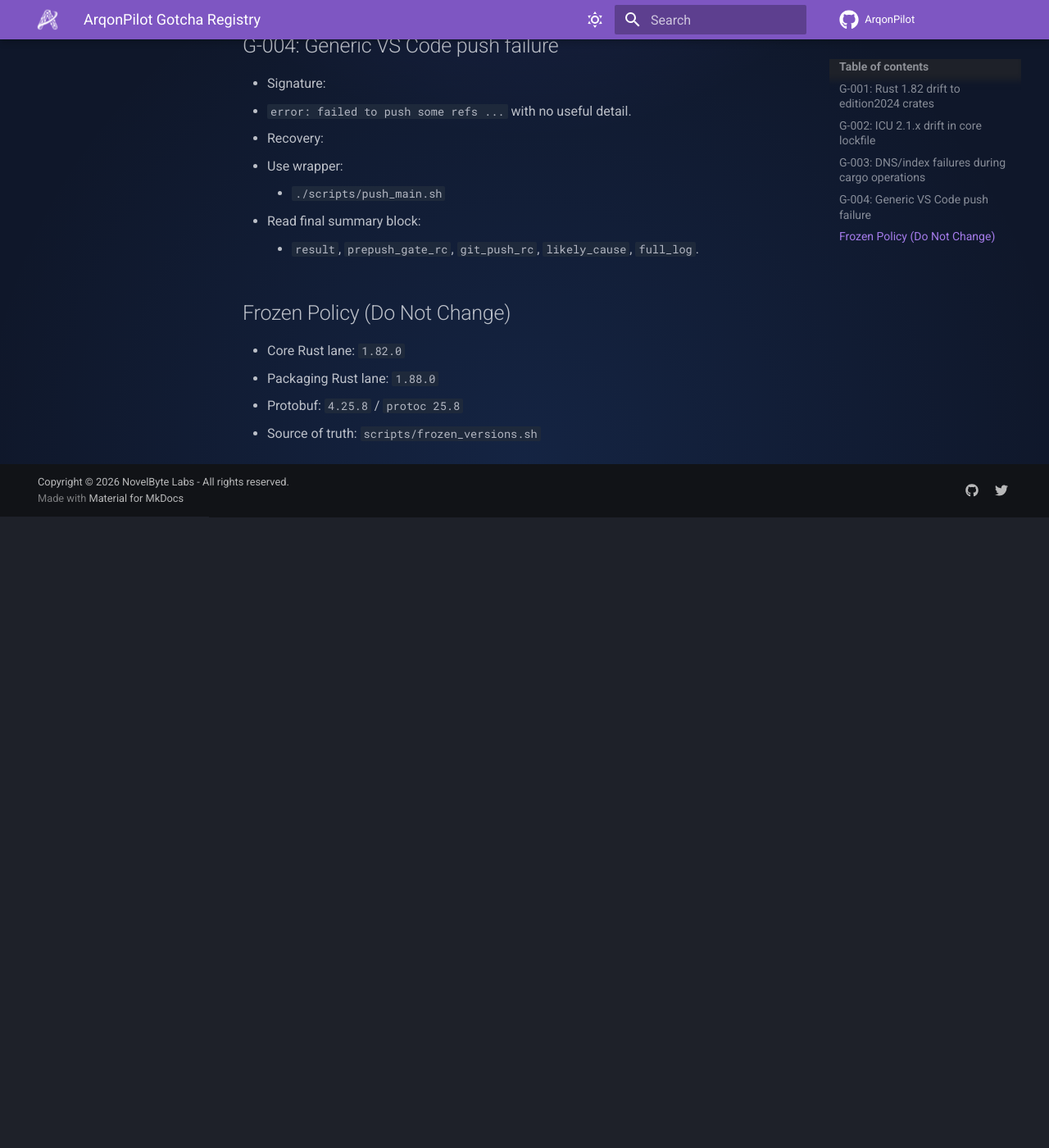
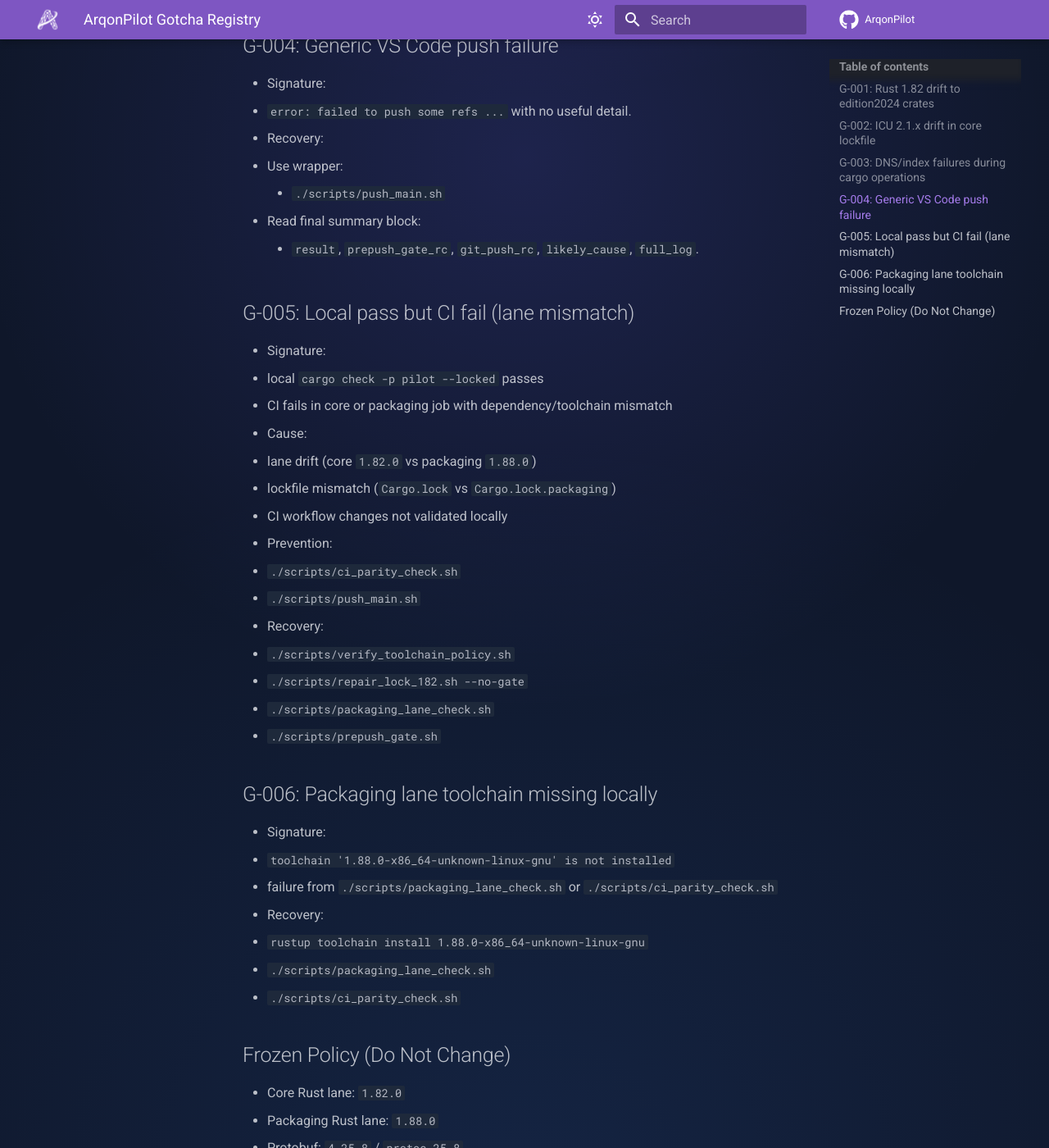
Before and after one commit to novelbytelabs/ArqonPilot, an MkDocs documentation site: the page built from docs/gotcha-registry.md, in a window 1280 px wide and 1400 px high, scrolled down 1672 px. Shown: the whole window at 82% size. Built offline with MkDocs 1.6.1 and Material for MkDocs 9.7.7, drawn with Linux system fonts in a browser that asks for light colours; comment, search, counter and statistics services are not loaded; before the commit the page ends 2302 px from its top, so only the background shows below that.

Commit message:
Harden lock guardrails and document frozen lane gotchas

```diff
--- a/docs/gotcha-registry.md
+++ b/docs/gotcha-registry.md
@@ -56,6 +56,34 @@ Keep this file current whenever a new failure class appears.
   2. Read final summary block:
      - `result`, `prepush_gate_rc`, `git_push_rc`, `likely_cause`, `full_log`.
 
+## G-005: Local pass but CI fail (lane mismatch)
+
+- Signature:
+  - local `cargo check -p pilot --locked` passes
+  - CI fails in core or packaging job with dependency/toolchain mismatch
+- Cause:
+  - lane drift (core `1.82.0` vs packaging `1.88.0`)
+  - lockfile mismatch (`Cargo.lock` vs `Cargo.lock.packaging`)
+  - CI workflow changes not validated locally
+- Prevention:
+  1. `./scripts/ci_parity_check.sh`
+  2. `./scripts/push_main.sh`
+- Recovery:
+  1. `./scripts/verify_toolchain_policy.sh`
+  2. `./scripts/repair_lock_182.sh --no-gate`
+  3. `./scripts/packaging_lane_check.sh`
+  4. `./scripts/prepush_gate.sh`
+
+## G-006: Packaging lane toolchain missing locally
+
+- Signature:
+  - `toolchain '1.88.0-x86_64-unknown-linux-gnu' is not installed`
+  - failure from `./scripts/packaging_lane_check.sh` or `./scripts/ci_parity_check.sh`
+- Recovery:
+  1. `rustup toolchain install 1.88.0-x86_64-unknown-linux-gnu`
+  2. `./scripts/packaging_lane_check.sh`
+  3. `./scripts/ci_parity_check.sh`
+
 ## Frozen Policy (Do Not Change)
 
 - Core Rust lane: `1.82.0`
```
Also changed, not shown: docs/developer-guide.md (+20 -0 lines), docs/roadmap-and-execution-plan.md (+7 -1 lines), docs/testing-strategy.md (+4 -0 lines), 7 other files.
